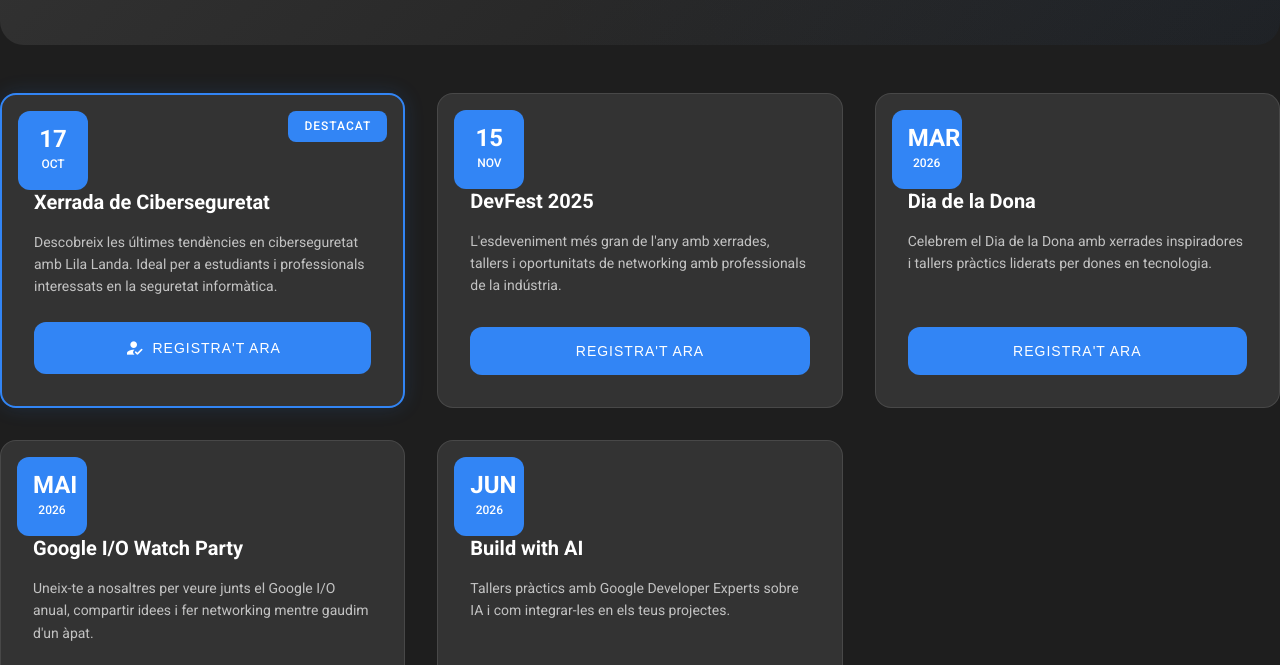
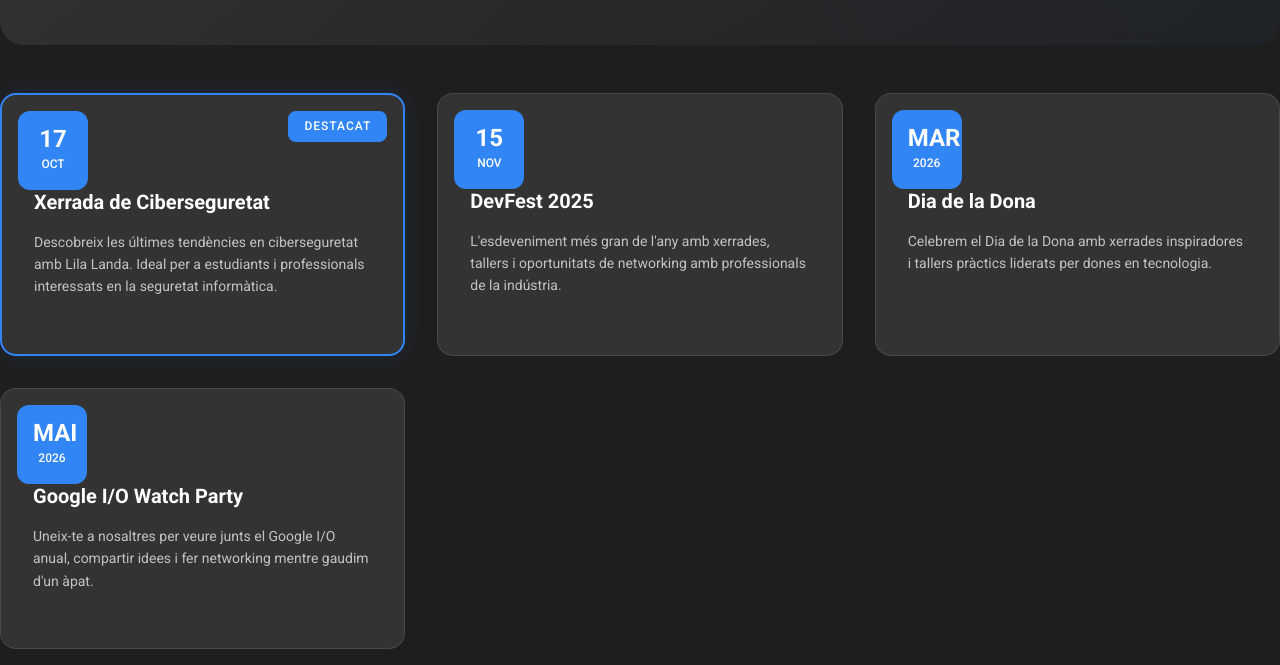
Before and after one commit to claudiahodoroga/gdg-kickoff-2025, a website: page public/events.html in a window 1280 px wide. Shown: the part 242-907 px from the top of the page. Drawn offline with Linux system fonts and the light colour scheme; sample sign-in values are in the browser's storage.

```diff
--- a/public/events.html
+++ b/public/events.html
@@ -51,10 +51,6 @@
               <p class="event-description">
                 Descobreix les últimes tendències en ciberseguretat amb Lila Landa. Ideal per a estudiants i professionals interessats en la seguretat informàtica.
               </p>
-              <button class="btn-event">
-                <i class="material-icons-round">how_to_reg</i>
-                Registra't ara
-              </button>
             </div>
           </div>
 
@@ -71,7 +67,6 @@
                 L'esdeveniment més gran de l'any amb xerrades, tallers i oportunitats de networking amb professionals de la indústria.
               </p>
               <!-- FLAG{???_girona_2025} - No t'ho perdis! -->
-              <button class="btn-event">Registra't ara</button>
             </div>
           </div>
 
@@ -86,7 +81,6 @@
               <p class="event-description">
                 Celebrem el Dia de la Dona amb xerrades inspiradores i tallers pràctics liderats per dones en tecnologia.
               </p>
-              <button class="btn-event">Registra't ara</button>
             </div>
           </div>
 
@@ -101,22 +95,6 @@
               <p class="event-description">
                 Uneix-te a nosaltres per veure junts el Google I/O anual, compartir idees i fer networking mentre gaudim d'un àpat.
               </p>
-              <button class="btn-event">Registra't ara</button>
-            </div>
-          </div>
-
-          <!-- Event Card 5 -->
-          <div class="event-card">
-            <div class="event-date">
-              <span class="date-day">JUN</span>
-              <span class="date-month">2026</span>
-            </div>
-            <div class="event-content">
-              <h3 class="event-title">Build with AI</h3>
-              <p class="event-description">
-                Tallers pràctics amb Google Developer Experts sobre IA i com integrar-les en els teus projectes.
-              </p>
-              <button class="btn-event">Registra't ara</button>
             </div>
           </div>
         </div>
```
Also changed, not shown: public/about.html (+1 -1 lines).
